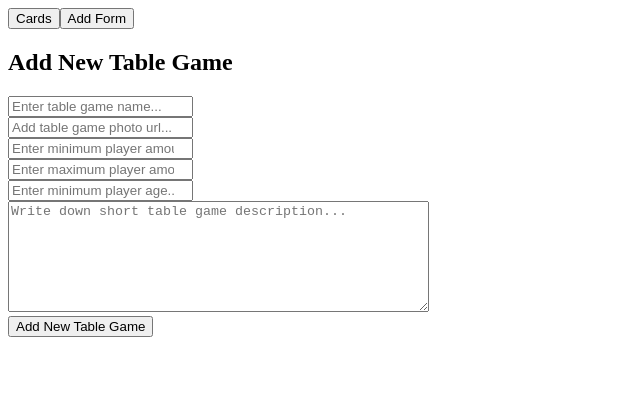
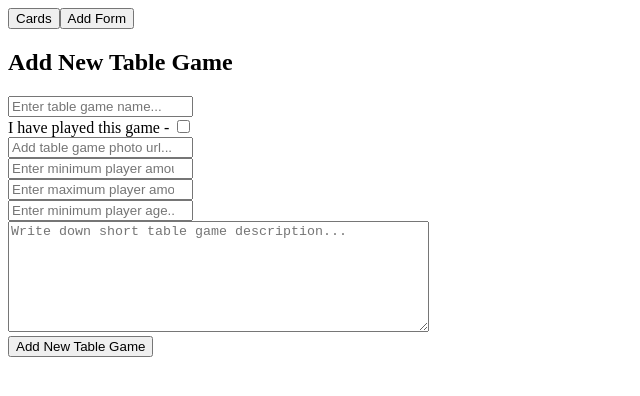
Before and after one commit to BanRokas/FEU12, a React (Create React App) app in the folder React/54 paskaita - 03.06 - Context ir Reducer/context_ir_reducer/: page / in a window 1280 px wide. Both pictures are taken after a click on the button "Add Form". Shown: the top 396 px of the page, without its empty margins (0-640 px from the left). Built offline with nearby package versions, Linux system fonts and the light colour scheme; data requests are answered from the project's data file.

Commit message:
55 paskaita - checked cards (2/2)

```diff
--- a/React/54 paskaita - 03.06 - Context ir Reducer/context_ir_reducer/src/components/pages/AddNewTableGame/AddNewTableGamePage.jsx
+++ b/React/54 paskaita - 03.06 - Context ir Reducer/context_ir_reducer/src/components/pages/AddNewTableGame/AddNewTableGamePage.jsx
@@ -21,6 +21,7 @@ const AddNewTableGamePage = () => {
         kiekisIki: Number(formInputs.kiekisIki),
         amziusNuo: Number(formInputs.amziusNuo)
       },
+      pazymetas: formInputs.pazymetas,
       aprasymas: formInputs.aprasymas
     }
     addNewTableGame(newTableGame);
@@ -38,6 +39,16 @@ const AddNewTableGamePage = () => {
           id="pavadinimas"
           placeholder="Enter table game name..."
           value={formInputs.pavadinimas}
+          onChange={onChangeF}
+        /><br />
+        <label
+          htmlFor="pazymetas"
+        >I have played this game - </label>
+        <input
+          type="checkbox"
+          name="pazymetas"
+          id="pazymetas"
+          checked={formInputs.pazymetas}
           onChange={onChangeF}
         /><br />
         <input
--- a/React/54 paskaita - 03.06 - Context ir Reducer/context_ir_reducer/src/components/pages/EditTableGame/EditTableGamePage.jsx
+++ b/React/54 paskaita - 03.06 - Context ir Reducer/context_ir_reducer/src/components/pages/EditTableGame/EditTableGamePage.jsx
@@ -20,6 +20,7 @@ const EditTableGamePage = () => {
         kiekisIki: Number(formInputs.kiekisIki),
         amziusNuo: Number(formInputs.amziusNuo)
       },
+      pazymetas: formInputs.pazymetas,
       aprasymas: formInputs.aprasymas
     };
     editTableGame(editedTableGame);
@@ -37,6 +38,16 @@ const EditTableGamePage = () => {
           id="pavadinimas"
           placeholder="Enter table game name..."
           value={formInputs.pavadinimas}
+          onChange={onChangeF}
+        /><br />
+        <label
+          htmlFor="pazymetas"
+        >I have played this game - </label>
+        <input
+          type="checkbox"
+          name="pazymetas"
+          id="pazymetas"
+          checked={formInputs.pazymetas}
           onChange={onChangeF}
         /><br />
         <input
--- a/React/54 paskaita - 03.06 - Context ir Reducer/context_ir_reducer/src/contexts/FormInputsContext.jsx
+++ b/React/54 paskaita - 03.06 - Context ir Reducer/context_ir_reducer/src/contexts/FormInputsContext.jsx
@@ -17,7 +17,7 @@ const FormInputsProvider = ({ children }) => {
   const onChangeF = e => {
     setFormInputs({
       ...formInputs,
-      [e.target.name]:e.target.value
+      [e.target.name]:e.target.type === "checkbox" ? e.target.checked : e.target.value
     });
   }
   const resetFormInputs = () =>{
--- a/React/54 paskaita - 03.06 - Context ir Reducer/context_ir_reducer/src/data.json
+++ b/React/54 paskaita - 03.06 - Context ir Reducer/context_ir_reducer/src/data.json
@@ -21,7 +21,7 @@
         "kiekisIki": 5,
         "amziusNuo": 8
       },
-      "pazymetas": true,
+      "pazymetas": false,
       "aprasymas": "With elegantly simple gameplay, Ticket to Ride can be learned in under 15 minutes. Players collect cards of various types of train cars they then use to claim railway routes in North America. The longer the routes, the more points they earn. Additional points come to those who fulfill Destination Tickets – goal cards that connect distant cities; and to the player who builds the longest continuous route."
     },
     {
```
